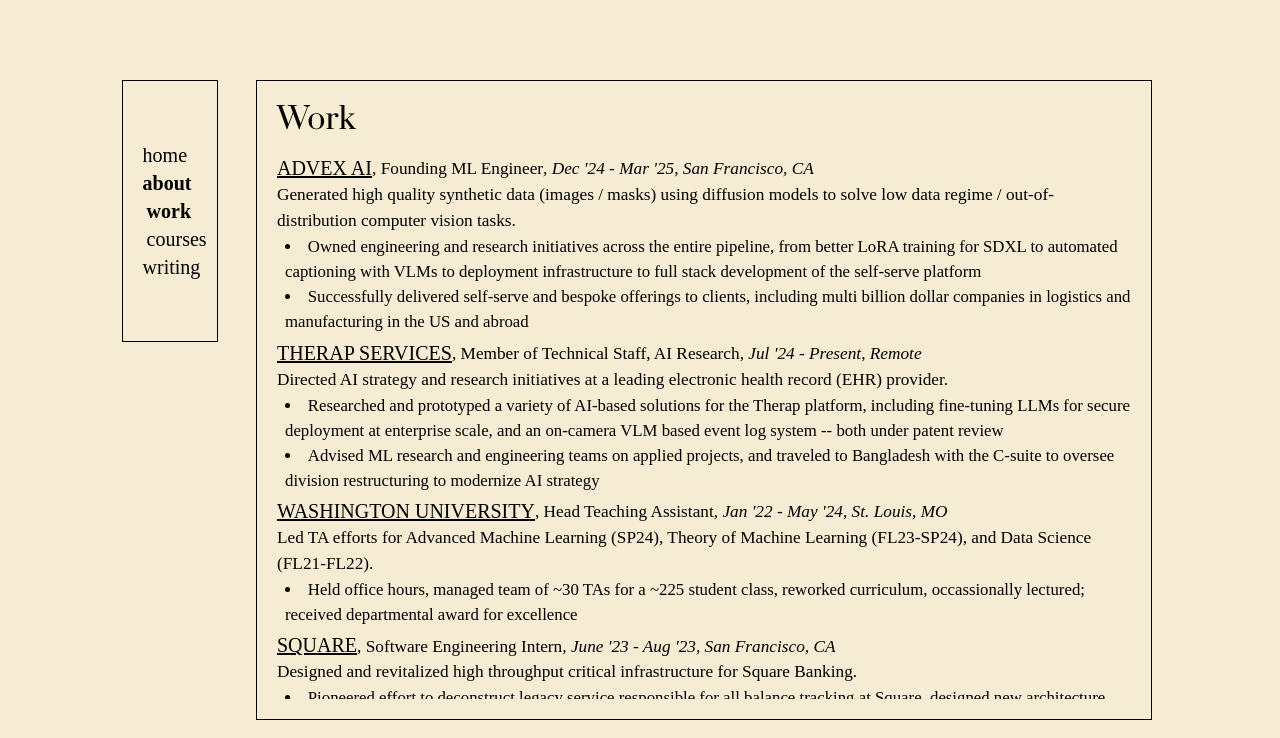
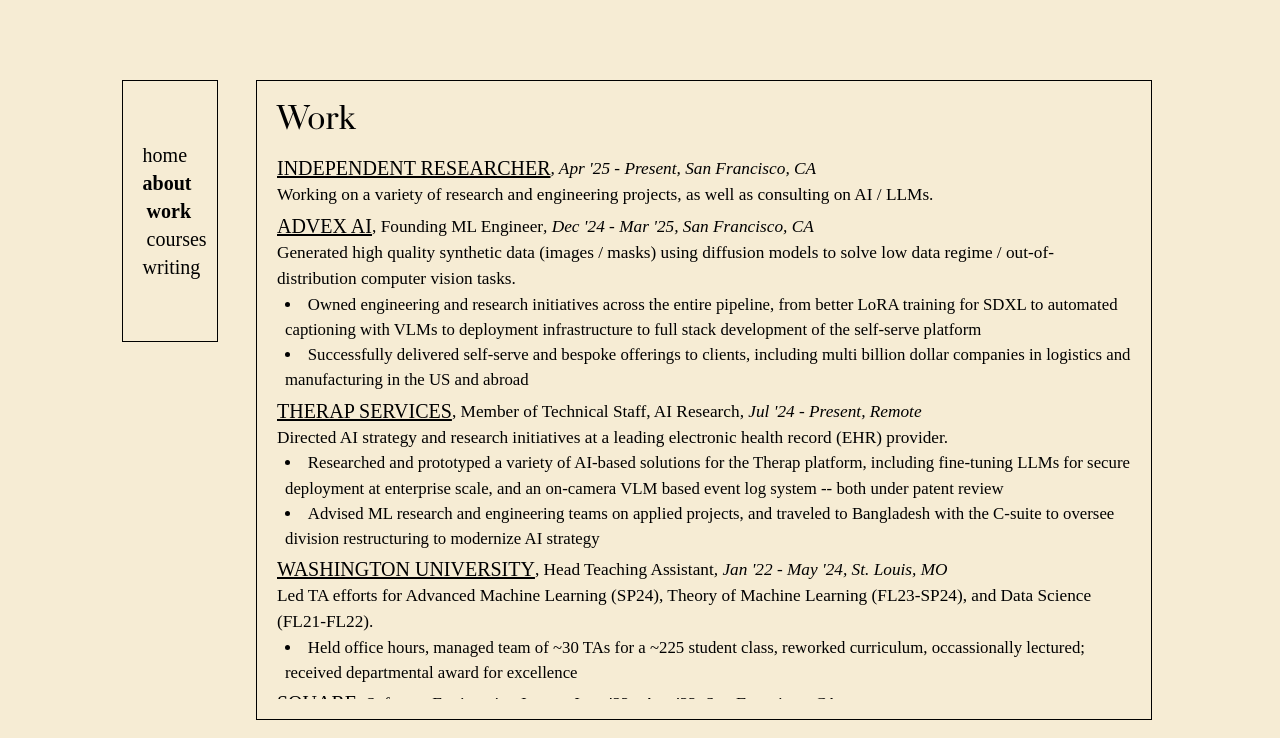
Before and after one commit to wsepesi/ws-personal-site, a Next.js app: page /about/work in a window 1280 px wide. Shown: the top 738 px of the page. Built offline with nearby package versions, Linux system fonts and the light colour scheme; a web font is replaced by a local one.

Commit message:
indep. res. added back

```diff
--- a/pages/about/work.tsx
+++ b/pages/about/work.tsx
@@ -12,15 +12,15 @@
 }
 
 const positions: Position[] = [
-    // {
-    //     company: "INDEPENDENT RESEARCHER",
-    //     title: "",
-    //     location: "San Francisco, CA",
-    //     dates: "Apr '25 - Present",
-    //     description: "Working on a variety of research and engineering projects, as well as consulting on AI / LLMs.",
-    //     bullets: [
-    //     ]
-    // },
+    {
+        company: "INDEPENDENT RESEARCHER",
+        title: "",
+        location: "San Francisco, CA",
+        dates: "Apr '25 - Present",
+        description: "Working on a variety of research and engineering projects, as well as consulting on AI / LLMs.",
+        bullets: [
+        ]
+    },
     {
         company: "ADVEX AI",
         title: "Founding ML Engineer",
```
